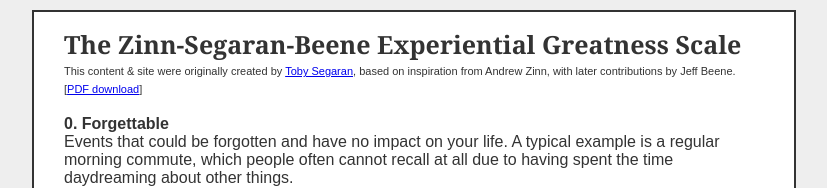
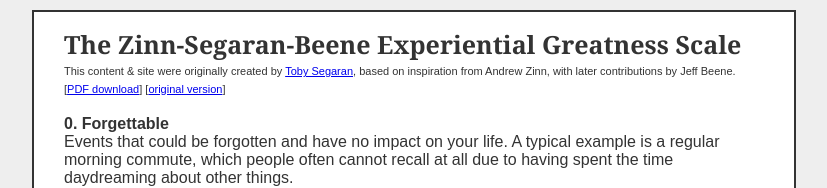
Before and after one commit to thepressure/experiential-scale, a plain HTML site: page index.html in a window 1280 px wide. Shown: the top 188 px of the page, without its empty margins (226-1053 px from the left). Drawn offline with Linux system fonts and the light colour scheme.

Commit message:
Add link to original version up at the top.

```diff
--- a/index.html
+++ b/index.html
@@ -50,6 +50,7 @@ ul {
     <a href="https://web.archive.org/web/20070323152659/http://kiwitobes.com/">Toby Segaran</a>, based on inspiration from Andrew Zinn, with later contributions by Jeff Beene.
     <br />
     [<a href="ZinnSegaranBeene_ExpGreat_Scale.pdf">PDF download</a>]
+    [<a href="original.html">original version</a>]
   </span>
 
   <br/>
```
